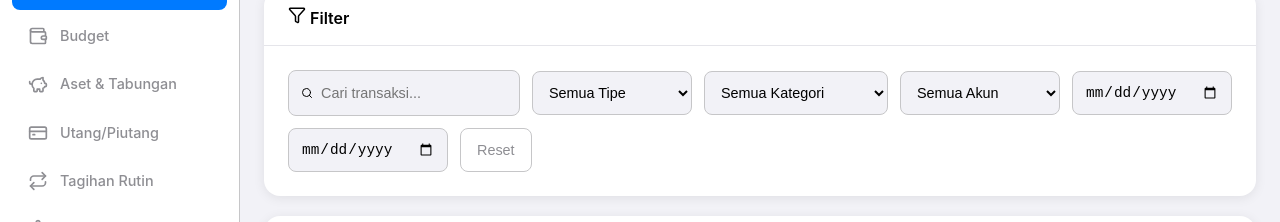
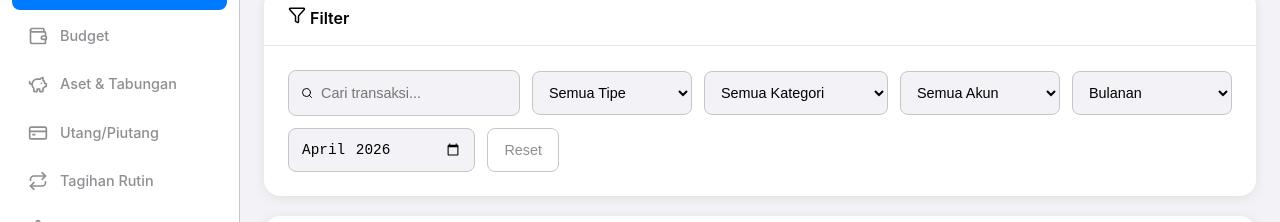
Before and after one commit to QABroadFar/QABroadFar, a React (Vite) app in the folder keuangan-keluarga/: page /transactions in a window 1280 px wide. Shown: the part 185-407 px from the top of the page. Built offline with nearby package versions, Linux system fonts and the light colour scheme.

Commit message:
modified:   keuangan-keluarga/src/pages/Transactions.jsx

```diff
--- a/keuangan-keluarga/src/pages/Transactions.jsx
+++ b/keuangan-keluarga/src/pages/Transactions.jsx
@@ -1,4 +1,4 @@
-import { useState, useMemo } from 'react';
+import { useState, useMemo, useEffect } from 'react';
 import { useApp } from '../context/AppContext';
 import { Card, CardHeader, CardBody, CardTitle } from '../components/Card';
 import Button from '../components/Button';
@@ -17,13 +17,21 @@ export default function Transactions() {
   const [showForm, setShowForm] = useState(false);
   const [showBulkForm, setShowBulkForm] = useState(false);
   const [editTx, setEditTx] = useState(null);
+  // Get current month dates
+  const now = new Date();
+  const currentMonth = `${now.getFullYear()}-${String(now.getMonth() + 1).padStart(2, '0')}`;
+  const firstDay = `${currentMonth}-01`;
+  const lastDay = `${currentMonth}-${new Date(now.getFullYear(), now.getMonth() + 1, 0).getDate()}`;
+
+  const [dateMode, setDateMode] = useState('month'); // 'month' | 'custom'
+  const [selectedMonth, setSelectedMonth] = useState(currentMonth);
   const [filters, setFilters] = useState({
     search: '',
     type: '',
     categoryId: '',
     accountId: '',
-    dateFrom: '',
-    dateTo: '',
+    dateFrom: firstDay,
+    dateTo: lastDay,
   });
 
   const filteredTransactions = useMemo(() => {
@@ -58,6 +66,16 @@ export default function Transactions() {
 
   const getCategoryInfo = (id) => categories.find(c => c.id === id) || {};
   const getAccountInfo = (id) => accounts.find(a => a.id === id) || {};
+
+  // Auto update date range when month changes
+  useEffect(() => {
+    if (dateMode === 'month') {
+      const [year, month] = selectedMonth.split('-').map(Number);
+      const first = `${selectedMonth}-01`;
+      const last = `${selectedMonth}-${new Date(year, month, 0).getDate()}`;
+      setFilters(prev => ({ ...prev, dateFrom: first, dateTo: last }));
+    }
+  }, [selectedMonth, dateMode]);
 
   const totalFiltered = filteredTransactions.reduce((s, tx) => {
     return tx.type === 'income' ? s + tx.amount : s - tx.amount;
@@ -123,6 +141,27 @@ export default function Transactions() {
                 <option key={a.id} value={a.id}>{a.name}</option>
               ))}
             </select>
+
+            <select
+              value={dateMode}
+              onChange={e => setDateMode(e.target.value)}
+              className="filter-select"
+            >
+              <option value="month">Bulanan</option>
+              <option value="custom">Custom Tanggal</option>
+            </select>
+
+            {dateMode === 'month' && (
+              <input
+                type="month"
+                value={selectedMonth}
+                onChange={e => setSelectedMonth(e.target.value)}
+                className="filter-select"
+              />
+            )}
+
+            {dateMode === 'custom' && (
+              <>
                 <input
                   type="date"
                   value={filters.dateFrom}
@@ -137,6 +176,8 @@ export default function Transactions() {
                   className="filter-select"
                   placeholder="Sampai tanggal"
                 />
+              </>
+            )}
             <button
               className="clear-filters-btn"
               onClick={() => setFilters({
```
Lines whose indentation alone changed are shown as unchanged.
